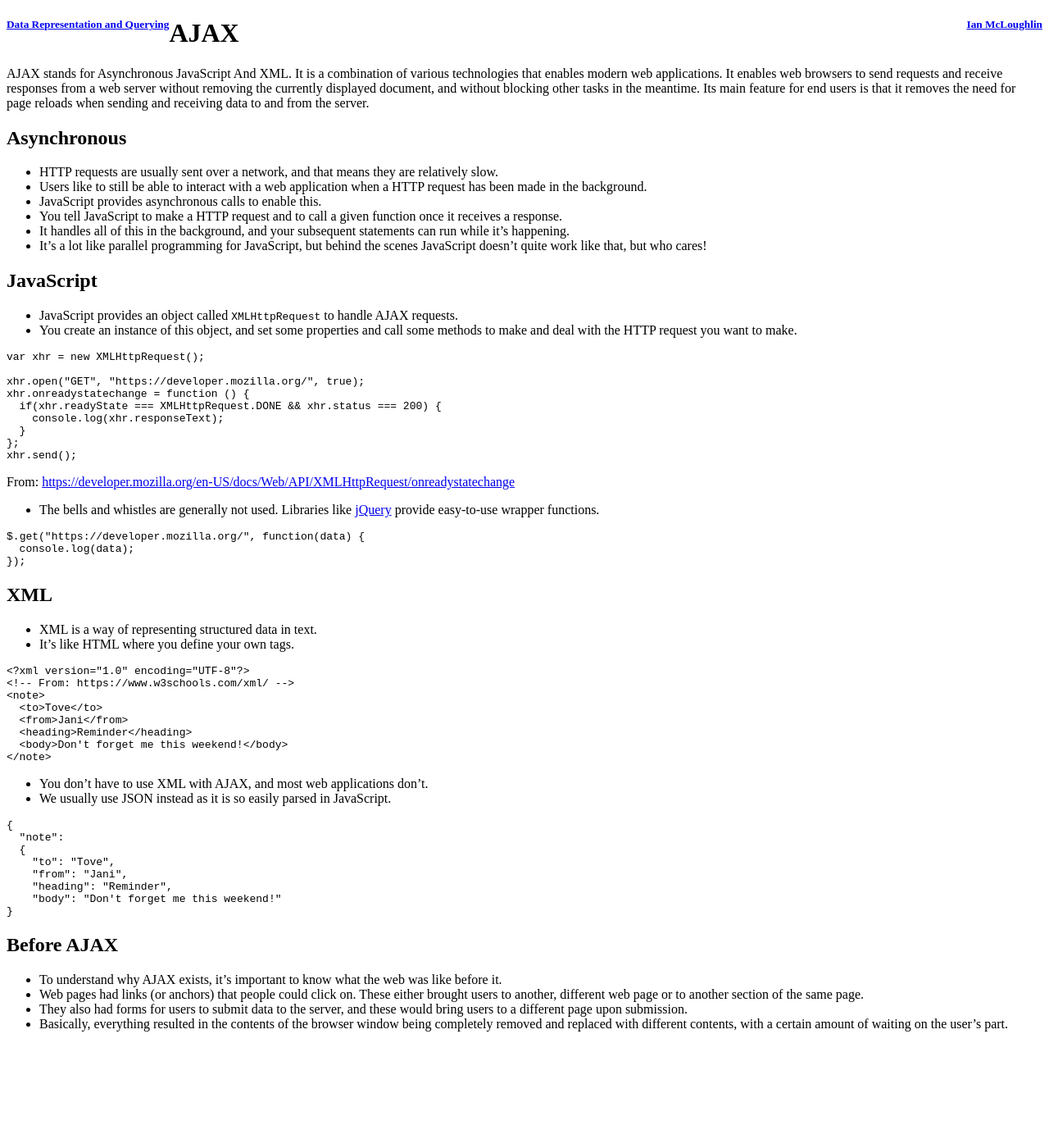
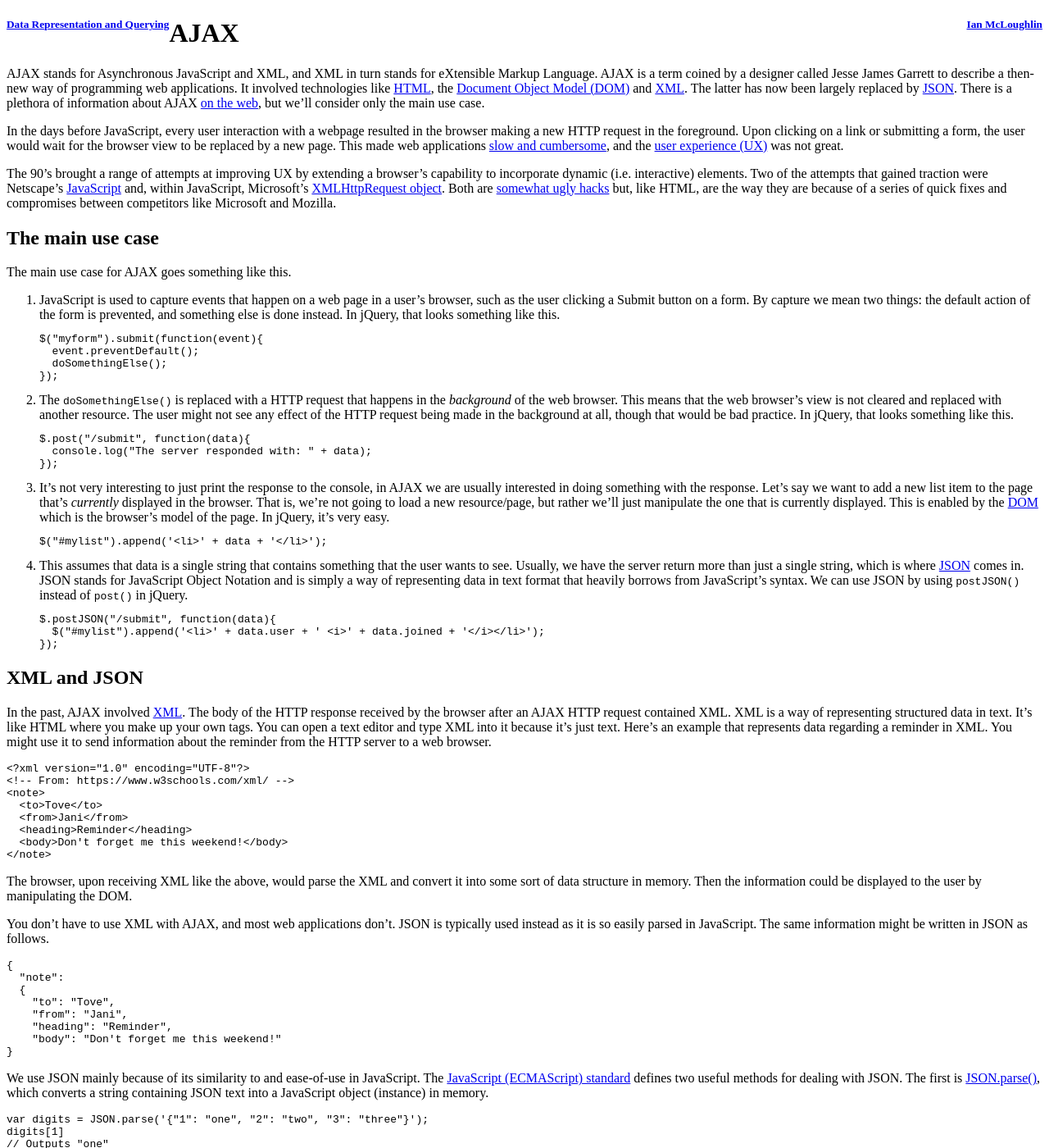
Before and after one commit to data-representation/data-representation.github.io, a Jekyll site: the page built from notes/ajax.md, in a window 1280 px wide and 1400 px high. Shown: the whole window at 82% size. Built offline with Jekyll 4.4.1, drawn with Linux system fonts in a browser that asks for light colours; our own code applies the rules of GitHub Pages for plain Markdown files; comment, search, counter and statistics services are not loaded; some of the changed text lies outside the part shown.

Commit message:
Update ajax.md

````diff
--- a/notes/ajax.md
+++ b/notes/ajax.md
@@ -1,45 +1,61 @@
+---
+title: AJAX
+description: An introduction to the why and how of Asynchronous JavaScript and XML.
+---
+
 # AJAX
-AJAX stands for Asynchronous JavaScript And XML.
-It is a combination of various technologies that enables modern web applications.
-It enables web browsers to send requests and receive responses from a web server without removing the currently displayed document, and without blocking other tasks in the meantime.
-Its main feature for end users is that it removes the need for page reloads when sending and receiving data to and from the server.
 
-## Asynchronous
-- HTTP requests are usually sent over a network, and that means they are relatively slow.
-- Users like to still be able to interact with a web application when a HTTP request has been made in the background.
-- JavaScript provides asynchronous calls to enable this.
-- You tell JavaScript to make a HTTP request and to call a given function once it receives a response.
-- It handles all of this in the background, and your subsequent statements can run while it's happening.
-- It's a lot like parallel programming for JavaScript, but behind the scenes JavaScript doesn't quite work like that, but who cares!
+AJAX stands for Asynchronous JavaScript and XML, and XML in turn stands for eXtensible Markup Language.
+AJAX is a term coined by a designer called Jesse James Garrett to describe a then-new way of programming web applications.
+It involved technologies like [HTML](https://developer.mozilla.org/en-US/docs/Web/HTML), the [Document Object Model (DOM)](https://developer.mozilla.org/en-US/docs/Web/API/Document_Object_Model/Introduction) and [XML](https://developer.mozilla.org/en-US/docs/XML_Introduction).
+The latter has now been largely replaced by [JSON](https://developer.mozilla.org/en-US/docs/Web/JavaScript/Reference/Global_Objects/JSON).
+There is a plethora of information about AJAX [on the web](https://developer.mozilla.org/en-US/docs/AJAX), but we'll consider only the main use case.
 
-## JavaScript
-- JavaScript provides an object called `XMLHttpRequest` to handle AJAX requests.
-- You create an instance of this object, and set some properties and call some methods to make and deal with the HTTP request you want to make.
+In the days before JavaScript, every user interaction with a webpage resulted in the browser making a new HTTP request in the foreground.
+Upon clicking on a link or submitting a form, the user would wait for the browser view to be replaced by a new page.
+This made web applications [slow and cumbersome](https://developer.mozilla.org/en-US/Apps/Fundamentals/Performance/Performance_fundamentals), and the [user experience (UX)](https://www.udacity.com/course/intro-to-the-design-of-everyday-things--design101) was not great.
 
-```javascript
-var xhr = new XMLHttpRequest();
+The 90's brought a range of attempts at improving UX by extending a browser's capability to incorporate dynamic (i.e. interactive) elements.
+Two of the attempts that gained traction were Netscape's [JavaScript](https://developer.mozilla.org/bm/docs/Web/JavaScript) and, within JavaScript, Microsoft's [XMLHttpRequest object](https://developer.mozilla.org/en-US/docs/Web/API/XMLHttpRequest/Using_XMLHttpRequest).
+Both are [somewhat ugly hacks](https://www.destroyallsoftware.com/talks/wat) but, like HTML, are the way they are because of a series of quick fixes and compromises between competitors like Microsoft and Mozilla.
 
-xhr.open("GET", "https://developer.mozilla.org/", true);
-xhr.onreadystatechange = function () {
-  if(xhr.readyState === XMLHttpRequest.DONE && xhr.status === 200) {
-    console.log(xhr.responseText);
-  }
-};
-xhr.send();
-```
-From: [https://developer.mozilla.org/en-US/docs/Web/API/XMLHttpRequest/onreadystatechange](https://developer.mozilla.org/en-US/docs/Web/API/XMLHttpRequest/onreadystatechange)
+## The main use case
 
-- The bells and whistles are generally not used. Libraries like [jQuery](http://jquery.com/) provide easy-to-use wrapper functions.
+The main use case for AJAX goes something like this.
 
-```javascript
-$.get("https://developer.mozilla.org/", function(data) {
-  console.log(data);
+1. JavaScript is used to capture events that happen on a web page in a user's browser, such as the user clicking a Submit button on a form. By capture we mean two things: the default action of the form is prevented, and something else is done instead. In jQuery, that looks something like this.
+```js
+$("myform").submit(function(event){
+  event.preventDefault();
+  doSomethingElse();
 });
 ```
+2. The `doSomethingElse()` is replaced with a HTTP request that happens in the *background* of the web browser. This means that the web browser's view is not cleared and replaced with another resource. The user might not see any effect of the HTTP request being made in the background at all, though that would be bad practice. In jQuery, that looks something like this.
+```js
+$.post("/submit", function(data){
+  console.log("The server responded with: " + data);
+});
+  ```
+ 3. It's not very interesting to just print the response to the console, in AJAX we are usually interested in doing something with the response. Let's say we want to add a new list item to the page that's *currently* displayed in the browser. That is, we're not going to load a new resource/page, but rather we'll just manipulate the one that is currently displayed. This is enabled by the [DOM](https://developer.mozilla.org/en-US/docs/Web/API/Document_Object_Model) which is the browser's model of the page. In jQuery, it's very easy.
+```js
+$("#mylist").append('<li>' + data + '</li>');
+```
+ 4. This assumes that data is a single string that contains something that the user wants to see. Usually, we have the server return more than just a single string, which is where [JSON](https://developer.mozilla.org/en-US/docs/Web/JavaScript/Reference/Global_Objects/JSON) comes in. JSON stands for JavaScript Object Notation and is simply a way of representing data in text format that heavily borrows from JavaScript's syntax. We can use JSON by using `postJSON()` instead of `post()` in jQuery.
+ ```js
+$.postJSON("/submit", function(data){
+  $("#mylist").append('<li>' + data.user + ' <i>' + data.joined + '</i></li>');
+});
+ ```
 
-## XML
-- XML is a way of representing structured data in text.
-- It's like HTML where you define your own tags.
+
+## XML and JSON
+In the past, AJAX involved [XML](https://developer.mozilla.org/en-US/docs/XML_Introduction).
+The body of the HTTP response received by the browser after an AJAX HTTP request contained XML.
+XML is a way of representing structured data in text.
+It's like HTML where you make up your own tags.
+You can open a text editor and type XML into it because it's just text.
+Here's an example that represents data regarding a reminder in XML.
+You might use it to send information about the reminder from the HTTP server to a web browser.
 
 ```xml
 <?xml version="1.0" encoding="UTF-8"?>
@@ -52,8 +68,12 @@ $.get("https://developer.mozilla.org/", function(data) {
 </note>
 ```
 
-- You don't have to use XML with AJAX, and most web applications don't.
-- We usually use JSON instead as it is so easily parsed in JavaScript.
+The browser, upon receiving XML like the above, would parse the XML and convert it into some sort of data structure in memory.
+Then the information could be displayed to the user by manipulating the DOM.
+
+You don't have to use XML with AJAX, and most web applications don't.
+JSON is typically used instead as it is so easily parsed in JavaScript.
+The same information might be written in JSON as follows.
 
 ```json
 {
@@ -66,8 +86,50 @@ $.get("https://developer.mozilla.org/", function(data) {
 }
 ```
 
-## Before AJAX
-- To understand why AJAX exists, it's important to know what the web was like before it.
-- Web pages had links (or anchors) that people could click on. These either brought users to another, different web page or to another section of the same page.
-- They also had forms for users to submit data to the server, and these would bring users to a different page upon submission.
-- Basically, everything resulted in the contents of the browser window being completely removed and replaced with different contents, with a certain amount of waiting on the user's part.
+We use JSON mainly because of its similarity to and ease-of-use in JavaScript.
+The [JavaScript (ECMAScript) standard](https://tc39.github.io/ecma262/) defines two useful methods for dealing with JSON.
+The first is [JSON.parse()](https://developer.mozilla.org/en-US/docs/Web/JavaScript/Reference/Global_Objects/JSON/parse), which converts a string containing JSON text into a JavaScript object (instance) in memory.
+```js
+var digits = JSON.parse('{"1": "one", "2": "two", "3": "three"}');
+digits[1]
+// Outputs "one"
+```
+The second method is [JSON.stringify](https://developer.mozilla.org/en-US/docs/Web/JavaScript/Reference/Global_Objects/JSON/stringify).
+It's the counterpart to `JSON.parse()` in turning JavaScript objects into JSON text.
+```js
+var car = {make: "Toyota", model: "Corolla"}
+var carjson = JSON.stringify(car)
+carjson
+// Outputs '{"make":"Toyota","model":"Corolla"}'
+```
+With AJAX, when a HTTP response is received from an AJAX request, we can just call `JSON.parse()` on the body of the request and we have an object ready to use.
+
+
+## Asynchronous
+AJAX requests happen [asynchronously](https://developer.mozilla.org/en-US/docs/Web/API/XMLHttpRequest/Synchronous_and_Asynchronous_Requests), which sometimes makes programming with them challenging, but it is essential.
+HTTP requests are usually sent over a network, and that means they are much slower than most other things your computer is doing.
+Users like to still be able to interact with a web application when an AJAX request has been made in the background.
+JavaScript provides asynchronous calls to enable this.
+You tell JavaScript to make a HTTP request and to call a given function once it receives a response.
+A function which the interpreter will call once it is finished something asynchronously is called a *callback*.
+The interpreter handles all of this in the background, and your subsequent statements can run while the AJAX call is pending.
+It's like threads for JavaScript, [but behind the scenes](https://developer.mozilla.org/en-US/docs/Web/JavaScript/EventLoop), JavaScript [doesn't quite work like that](https://stackoverflow.com/a/39961).
+
+
+## XMLHttpRequest
+Under the hood, browsers provide a JavaScript object called `XMLHttpRequest` to handle AJAX requests.
+You create an instance of this object, and set some properties and call some methods to make and deal with the HTTP request you want to make.
+Note that it's very unusual to make an AJAX call by using `XMLHttpRequest` directly.
+We usually use JavaScript libraries like jQuery and Angularjs to make AJAX requests using convenience functions they provide.
+In any case, here [an example](https://developer.mozilla.org/en-US/docs/Web/API/XMLHttpRequest/onreadystatechange).
+```javascript
+var xhr = new XMLHttpRequest();
+
+xhr.open("GET", "https://developer.mozilla.org/", true);
+xhr.onreadystatechange = function () {
+  if(xhr.readyState === XMLHttpRequest.DONE && xhr.status === 200) {
+    console.log(xhr.responseText);
+  }
+};
+xhr.send();
+```
````
